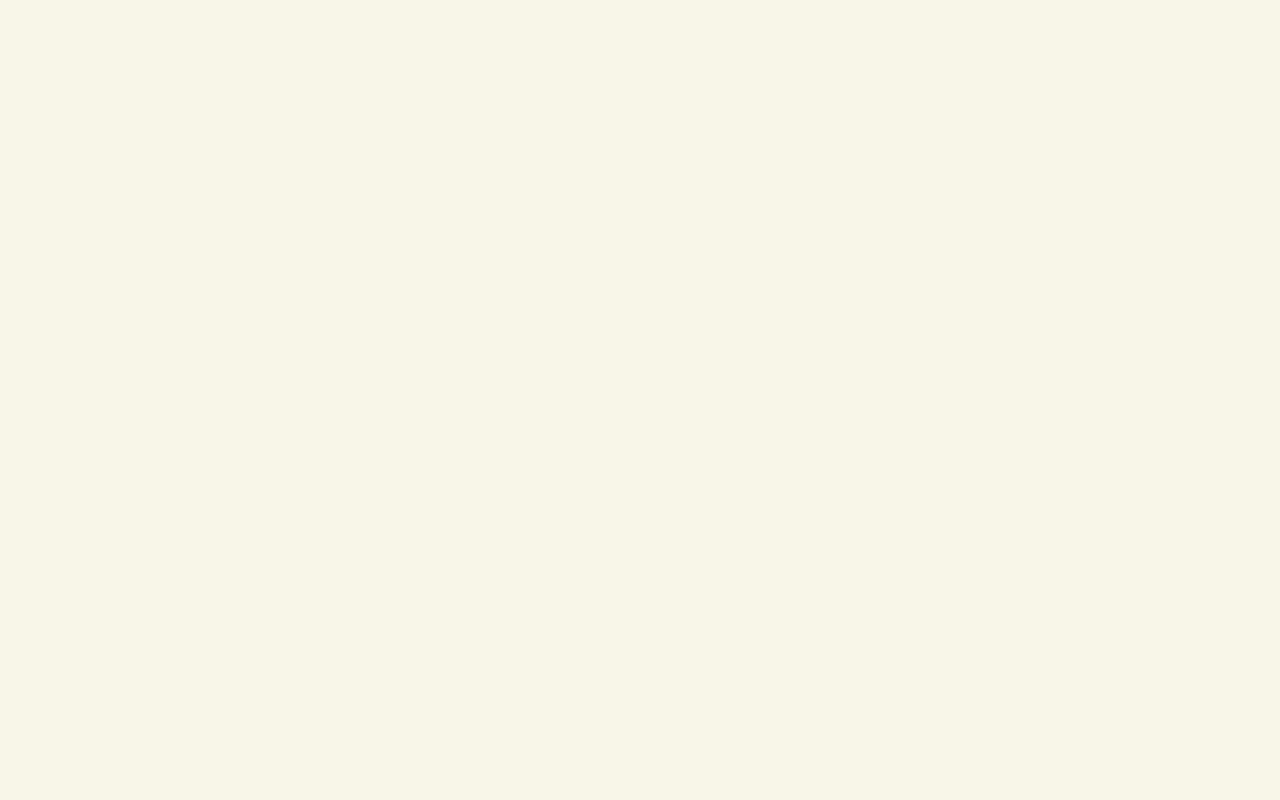
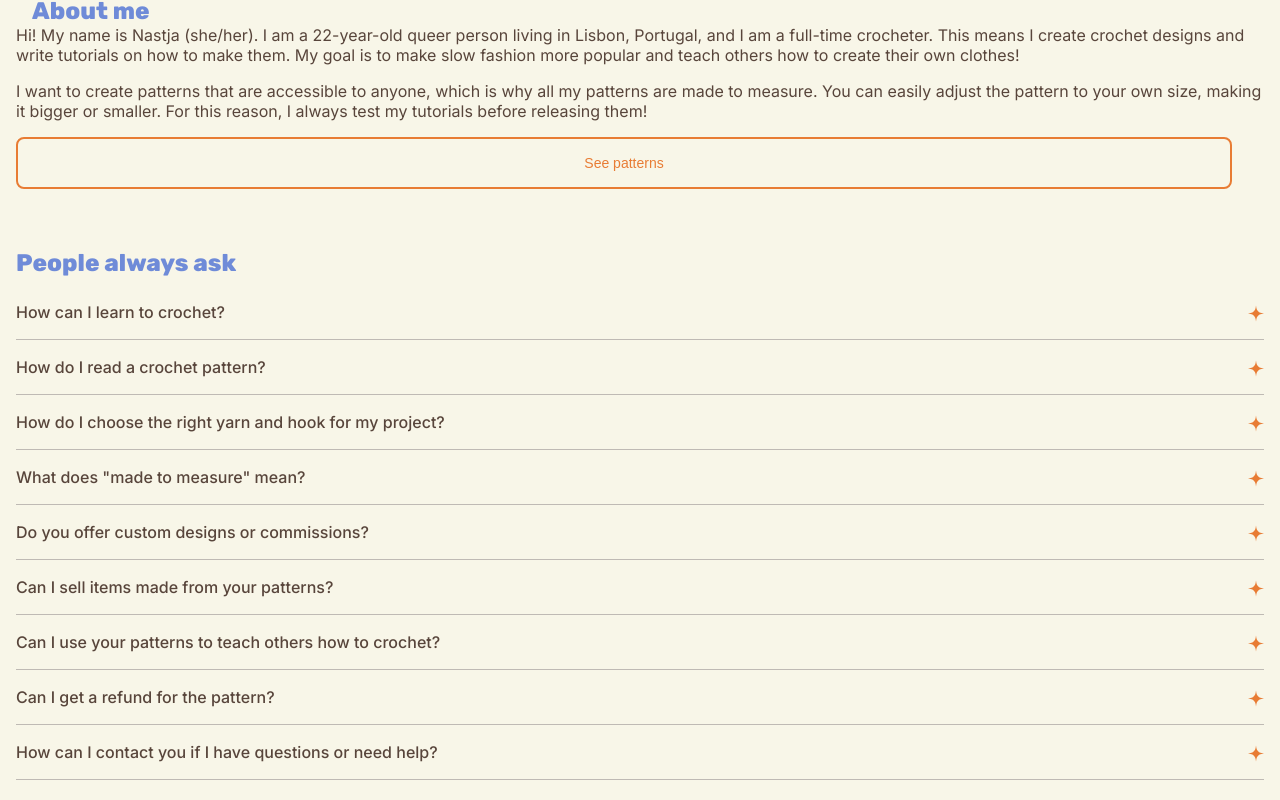
Before and after one commit to JuliaChernykh/nastja.crochets, a Next.js app: page / in a window 1280 px wide. Shown: the part 1351-2151 px from the top of the page. Before the commit the page ends 800 px from the top, so only its background shows below. Built offline with nearby package versions, Linux system fonts and the light colour scheme.

Commit message:
faq block

```diff
--- a/src/app/components/about-me/about-me.module.css
+++ b/src/app/components/about-me/about-me.module.css
@@ -1,10 +1,12 @@
 @import "../../../styles/media.css";
 
 .aboutMe {
-    padding: 20px 0;
+    padding-left: 0;
+    padding-right: 0;
 
     @media (--tablet) {
-        padding: 20px 16px;
+        padding-left: 16px;
+        padding-right: 16px;
     }
 }
 
@@ -38,9 +40,11 @@
 
 .button {
     width: calc(100% - 32px);
+    align-self: center;
 
     @media (--tablet) {
         width: max-content;
+        align-self: initial;
     }
 }
 
--- a/src/app/components/button/button.module.css
+++ b/src/app/components/button/button.module.css
@@ -10,7 +10,7 @@
     line-height: 20px;
     padding: 14px 20px;
     width: 100%;
-    cursor: pointer;
+    user-select: none;
 
     @media (--tablet) {
         font-size: 14px;
--- a/src/app/components/container/container.module.css
+++ b/src/app/components/container/container.module.css
@@ -5,15 +5,16 @@
     display: flex;
     flex-direction: column;
     width: 100%;
-    overflow-y: auto;
-    overflow-x: hidden;
     position: relative;
+    overflow: hidden;
 
     @media (--tablet) {
+        padding: 30px 16px;
         max-width: 528px;
     }
 
     @media (--desktop) {
+        padding: 40px 16px;
         max-width: 928px;
     }
 }
--- /dev/null
+++ b/src/app/components/faq/faq-icon.tsx
@@ -0,0 +1,10 @@
+import {FC} from 'react';
+import {WithClassName} from '@component/app/types/types';
+
+export const FaqIcon: FC<WithClassName> = ({className}) => {
+    return (
+        <svg className={className} width="16" height="17" viewBox="0 0 16 17" fill="none" xmlns="http://www.w3.org/2000/svg">
+            <path d="M8 16.5L7.6215 13.9374C7.23493 11.3202 5.1798 9.26507 2.56259 8.8785L-6.99382e-07 8.5L2.5626 8.1215C5.1798 7.73494 7.23493 5.6798 7.6215 3.0626L8 0.500001L8.3785 3.0626C8.76506 5.6798 10.8202 7.73494 13.4374 8.1215L16 8.5L13.4374 8.8785C10.8202 9.26507 8.76506 11.3202 8.3785 13.9374L8 16.5Z" fill="#E87C34"/>
+        </svg>
+    );
+};
--- /dev/null
+++ b/src/app/components/faq/faq.module.css
@@ -0,0 +1,71 @@
+@import '../../../styles/media.css';
+
+.items {
+    margin-top: 24px;
+
+    @media (--tablet) {
+        margin-top: 40px;
+    }
+}
+
+.item {
+    padding: 16px 0;
+    border: none;
+    border-bottom: 1px solid var(--color-light-grey);
+    text-align: left;
+    width: 100%;
+    cursor: pointer;
+
+    &:first-child {
+        padding-top: 0;
+    }
+
+    @media (--tablet) {
+        padding: 20px 0;
+    }
+}
+
+.question {
+    width: 100%;
+    display: flex;
+    justify-content: space-between;
+    align-items: flex-start;
+    font-weight: 500;
+    font-size: 16px;
+    line-height: 22px;
+
+    @media (--tablet) {
+        font-size: 18px;
+        line-height: 20px;
+    }
+
+    @media (--desktop) {
+        font-size: 20px;
+        line-height: 27px;
+    }
+}
+
+.questionText {
+    margin-right: 16px;
+}
+
+.answer {
+    font-weight: 400;
+    font-size: 16px;
+    line-height: 22px;
+    opacity: 0;
+    max-height: 0;
+    overflow: hidden;
+    transition: max-height .5s ease-out, opacity .5s linear, margin-top .5s linear;
+    will-change: max-height, opacity, margin-top;
+
+    &.visible {
+        opacity: 1;
+        max-height: 140px;
+        margin-top: 16px;
+    }
+}
+
+.icon {
+    margin-top: 4px;
+}
--- /dev/null
+++ b/src/app/components/faq/faq.tsx
@@ -0,0 +1,40 @@
+import {FC, useState} from 'react';
+import s from './faq.module.css';
+import {Container} from '@component/app/components/container/container';
+import resources from '@component/resources/resources.json';
+import {Title} from '@component/app/components/title/title';
+import cn from 'classnames';
+import {FaqIcon} from '@component/app/components/faq/faq-icon';
+
+const {title, items} = resources.FAQ;
+
+export const FAQ: FC = () => {
+    return (
+        <Container>
+            <Title>{title}</Title>
+            <div className={s.items}>
+                {items.map(({question, answer}, index) => (
+                    <FAQItem question={question} answer={answer} key={index} />
+                ))}
+            </div>
+        </Container>
+    );
+}
+
+type FAQItemProps = {
+    question: string;
+    answer: string;
+}
+
+const FAQItem: FC<FAQItemProps> = ({question, answer}) => {
+    const [isVisible, setIsVisible] = useState(false);
+    return (
+        <div onClick={() => setIsVisible(!isVisible)} className={s.item}>
+            <div className={s.question}>
+                <span className={s.questionText}>{question}</span>
+                <FaqIcon className={s.icon} />
+            </div>
+            <div className={cn(s.answer, {[s.visible]: isVisible})}>{answer}</div>
+        </div>
+    );
+}
--- a/src/app/layout.tsx
+++ b/src/app/layout.tsx
@@ -6,8 +6,8 @@ import {Inter} from 'next/font/google';
 const inter = Inter({ subsets: ['latin'] });
 
 export const metadata = {
-  title: 'Create Next App',
-  description: 'Generated by create next app',
+    title: 'Nastja Crochets',
+    description: 'Generated by create next app',
 };
 
 export default function RootLayout({
@@ -17,7 +17,7 @@ export default function RootLayout({
 }) {
   return (
     <html lang="en">
-      <body className={inter.className}>{children}</body>
+        <body className={inter.className}>{children}</body>
     </html>
   );
 }
--- a/src/app/page.module.css
+++ b/src/app/page.module.css
@@ -1,7 +1,7 @@
 .main {
     position: relative;
     width: 100%;
-    height: 100vh;
+    min-height: 100vh;
     display: flex;
     flex-direction: column;
     align-items: center;
--- a/src/app/page.tsx
+++ b/src/app/page.tsx
@@ -1,12 +1,16 @@
+'use client'
+
 import s from './page.module.css';
-import { AboutMe } from '@component/app/components/about-me/about-me';
-import dynamic from 'next/dynamic'
+import {AboutMe} from '@component/app/components/about-me/about-me';
+import {FAQ} from '@component/app/components/faq/faq';
+import dynamic from 'next/dynamic';
 
 const Home = () => {
   return (
-    <main className={s.main}>
-      <AboutMe />
-    </main>
+      <main className={s.main}>
+          <AboutMe />
+          <FAQ />
+      </main>
   );
 };
 
--- a/src/resources/resources.json
+++ b/src/resources/resources.json
@@ -3,5 +3,46 @@
     "title": "About me",
     "text": ["Hi! My name is Nastja (she/her). I am a 22-year-old queer person living in Lisbon, Portugal, and I am a full-time crocheter. This means I create crochet designs and write tutorials on how to make them. My goal is to make slow fashion more popular and teach others how to create their own clothes!", "I want to create patterns that are accessible to anyone, which is why all my patterns are made to measure. You can easily adjust the pattern to your own size, making it bigger or smaller. For this reason, I always test my tutorials before releasing them!"],
     "buttonText": "See patterns"
+  },
+  "FAQ": {
+    "title": "People always ask",
+    "items": [
+      {
+        "question": "How can I learn to crochet?",
+        "answer": "Curabitur tempor quis eros tempus lacinia. Nam bibendum pellentesque quam a convallis. Sed ut vulputate nisi. Integer in felis sed leo vestibulum venenatis."
+      },
+      {
+        "question": "How do I read a crochet pattern?",
+        "answer": "Curabitur tempor quis eros tempus lacinia. Nam bibendum pellentesque quam a convallis. Sed ut vulputate nisi. Integer in felis sed leo vestibulum venenatis."
+      },
+      {
+        "question": "How do I choose the right yarn and hook for my project?",
+        "answer": "Curabitur tempor quis eros tempus lacinia. Nam bibendum pellentesque quam a convallis. Sed ut vulputate nisi. Integer in felis sed leo vestibulum venenatis."
+      },
+      {
+        "question": "What does \"made to measure\" mean?",
+        "answer": "Curabitur tempor quis eros tempus lacinia. Nam bibendum pellentesque quam a convallis. Sed ut vulputate nisi. Integer in felis sed leo vestibulum venenatis."
+      },
+      {
+        "question": "Do you offer custom designs or commissions?",
+        "answer": "Curabitur tempor quis eros tempus lacinia. Nam bibendum pellentesque quam a convallis. Sed ut vulputate nisi. Integer in felis sed leo vestibulum venenatis."
+      },
+      {
+        "question": "Can I sell items made from your patterns?",
+        "answer": "Curabitur tempor quis eros tempus lacinia. Nam bibendum pellentesque quam a convallis. Sed ut vulputate nisi. Integer in felis sed leo vestibulum venenatis."
+      },
+      {
+        "question": "Can I use your patterns to teach others how to crochet?",
+        "answer": "Curabitur tempor quis eros tempus lacinia. Nam bibendum pellentesque quam a convallis. Sed ut vulputate nisi. Integer in felis sed leo vestibulum venenatis."
+      },
+      {
+        "question": "Can I get a refund for the pattern?",
+        "answer": "Curabitur tempor quis eros tempus lacinia. Nam bibendum pellentesque quam a convallis. Sed ut vulputate nisi. Integer in felis sed leo vestibulum venenatis."
+      },
+      {
+        "question": "How can I contact you if I have questions or need help?",
+        "answer": "Curabitur tempor quis eros tempus lacinia. Nam bibendum pellentesque quam a convallis. Sed ut vulputate nisi. Integer in felis sed leo vestibulum venenatis."
+      }
+    ]
   }
 }
--- a/src/styles/globals.css
+++ b/src/styles/globals.css
@@ -15,6 +15,12 @@ body {
     color: var(--color-black);
 }
 
+button {
+    background: var(--color-beige);
+    color: var(--color-black);
+    cursor: pointer;
+}
+
 a {
     color: inherit;
     text-decoration: none;
```
Also changed, not shown: 2 other files (tests, documents, lock files or other folders).
